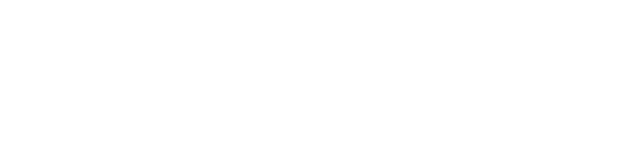
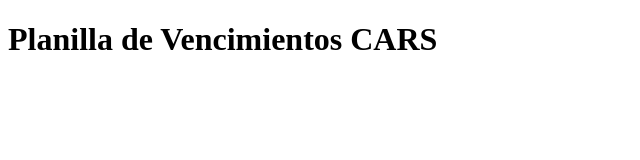
Before and after one commit to humbuck3r/cars-app, a plain HTML site: page index.html in a window 1280 px wide. Shown: the whole page, without its empty margins (0-640 px from the left). Drawn offline with Linux system fonts and the light colour scheme.

Commit message:
le agregamos titulo

```diff
--- a/index.html
+++ b/index.html
@@ -10,5 +10,6 @@
 <body>
 
 </body>
+<h1>Planilla de Vencimientos CARS</h1>
 <script src="./functions.js"></script>
 </html>
```
